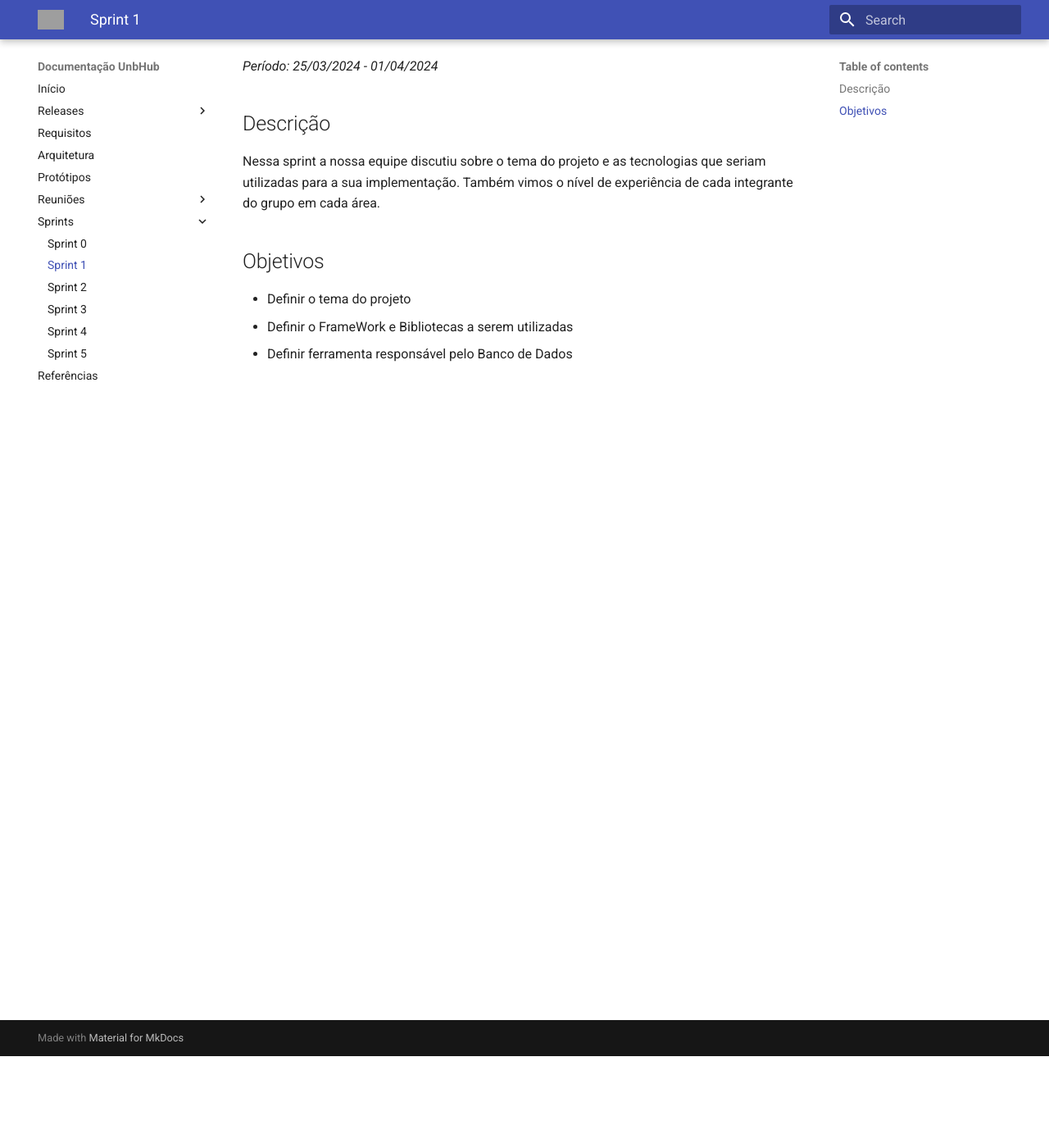
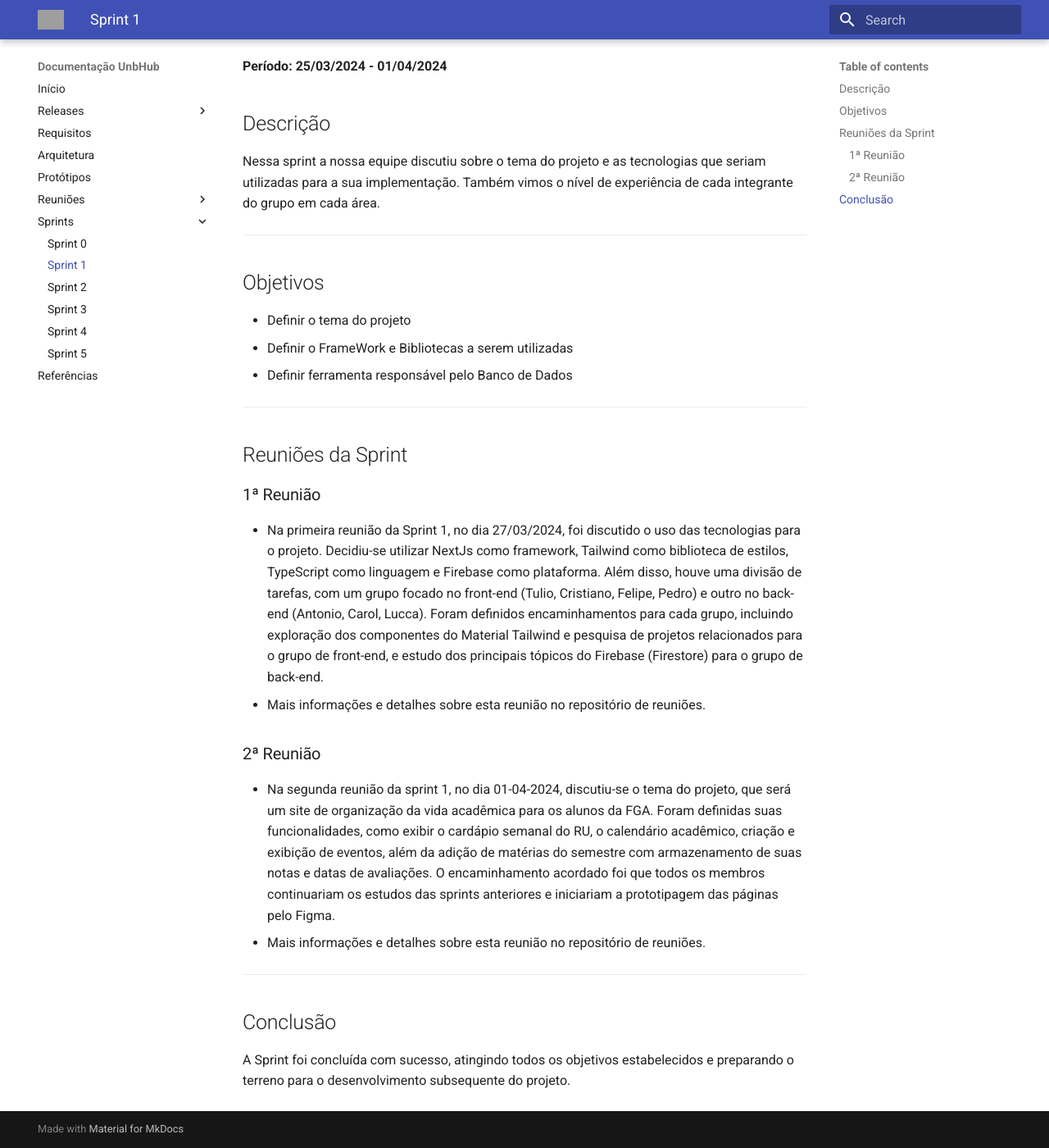
Before and after one commit to unb-mds/Squad09-UnBHUB, an MkDocs documentation site: the page built from documentation/mkdocs/docs/Sprints/Sprint1.md, in a window 1280 px wide and 1400 px high, scrolled down 112 px. Shown: the whole window at 82% size. Built offline with MkDocs 1.6.1 and Material for MkDocs 9.7.7, drawn with Linux system fonts in a browser that asks for light colours; grey boxes are pictures that could not be loaded.

Commit message:
Fix(#44): Atualizando Documentação da Sprint 1

```diff
--- a/documentation/mkdocs/docs/Sprints/Sprint1.md
+++ b/documentation/mkdocs/docs/Sprints/Sprint1.md
@@ -1,13 +1,35 @@
 # Sprint #1
 
-*Período: 25/03/2024 - 01/04/2024*
+**Período: 25/03/2024 - 01/04/2024**
 
 ## Descrição
 
 Nessa sprint a nossa equipe discutiu sobre o tema do projeto e as tecnologias que seriam utilizadas para a sua implementação. Também vimos o nível de experiência de cada integrante do grupo em cada área.
+
+---
 
 ## Objetivos
 
 - Definir o tema do projeto
 - Definir o FrameWork e Bibliotecas a serem utilizadas
 - Definir ferramenta responsável pelo Banco de Dados
+
+---
+
+## Reuniões da Sprint
+
+### 1ª Reunião
+
+- Na primeira reunião da Sprint 1, no dia 27/03/2024, foi discutido o uso das tecnologias para o projeto. Decidiu-se utilizar NextJs como framework, Tailwind como biblioteca de estilos, TypeScript como linguagem e Firebase como plataforma. Além disso, houve uma divisão de tarefas, com um grupo focado no front-end (Tulio, Cristiano, Felipe, Pedro) e outro no back-end (Antonio, Carol, Lucca). Foram definidos encaminhamentos para cada grupo, incluindo exploração dos componentes do Material Tailwind e pesquisa de projetos relacionados para o grupo de front-end, e estudo dos principais tópicos do Firebase (Firestore) para o grupo de back-end.
+- Mais informações e detalhes sobre esta reunião no repositório de reuniões.
+
+### 2ª Reunião
+
+- Na segunda reunião da sprint 1, no dia 01-04-2024, discutiu-se o tema do projeto, que será um site de organização da vida acadêmica para os alunos da FGA. Foram definidas suas funcionalidades, como exibir o cardápio semanal do RU, o calendário acadêmico, criação e exibição de eventos, além da adição de matérias do semestre com armazenamento de suas notas e datas de avaliações. O encaminhamento acordado foi que todos os membros continuariam os estudos das sprints anteriores e iniciariam a prototipagem das páginas pelo Figma.
+- Mais informações e detalhes sobre esta reunião no repositório de reuniões.
+
+---
+
+## Conclusão
+
+A Sprint foi concluída com sucesso, atingindo todos os objetivos estabelecidos e preparando o terreno para o desenvolvimento subsequente do projeto.
```
